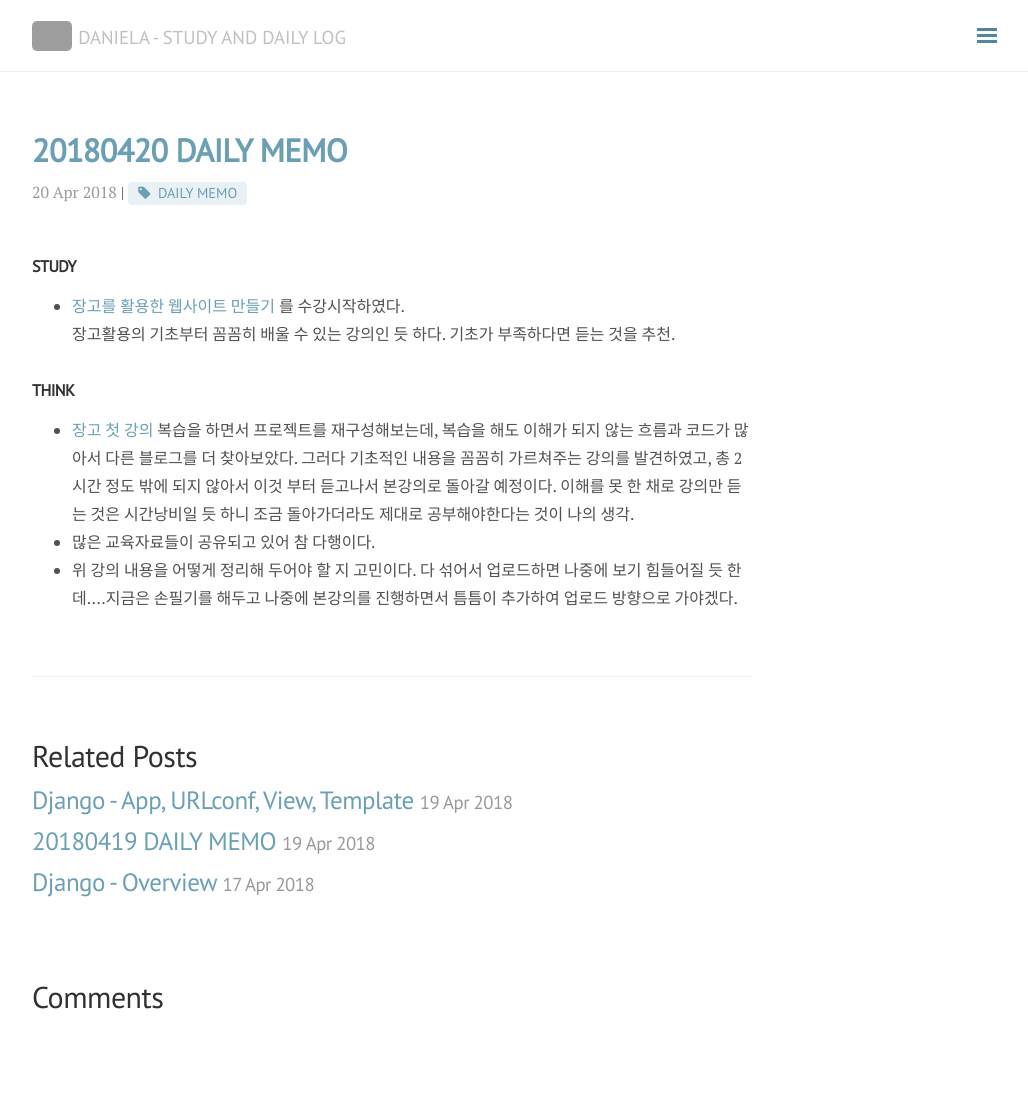
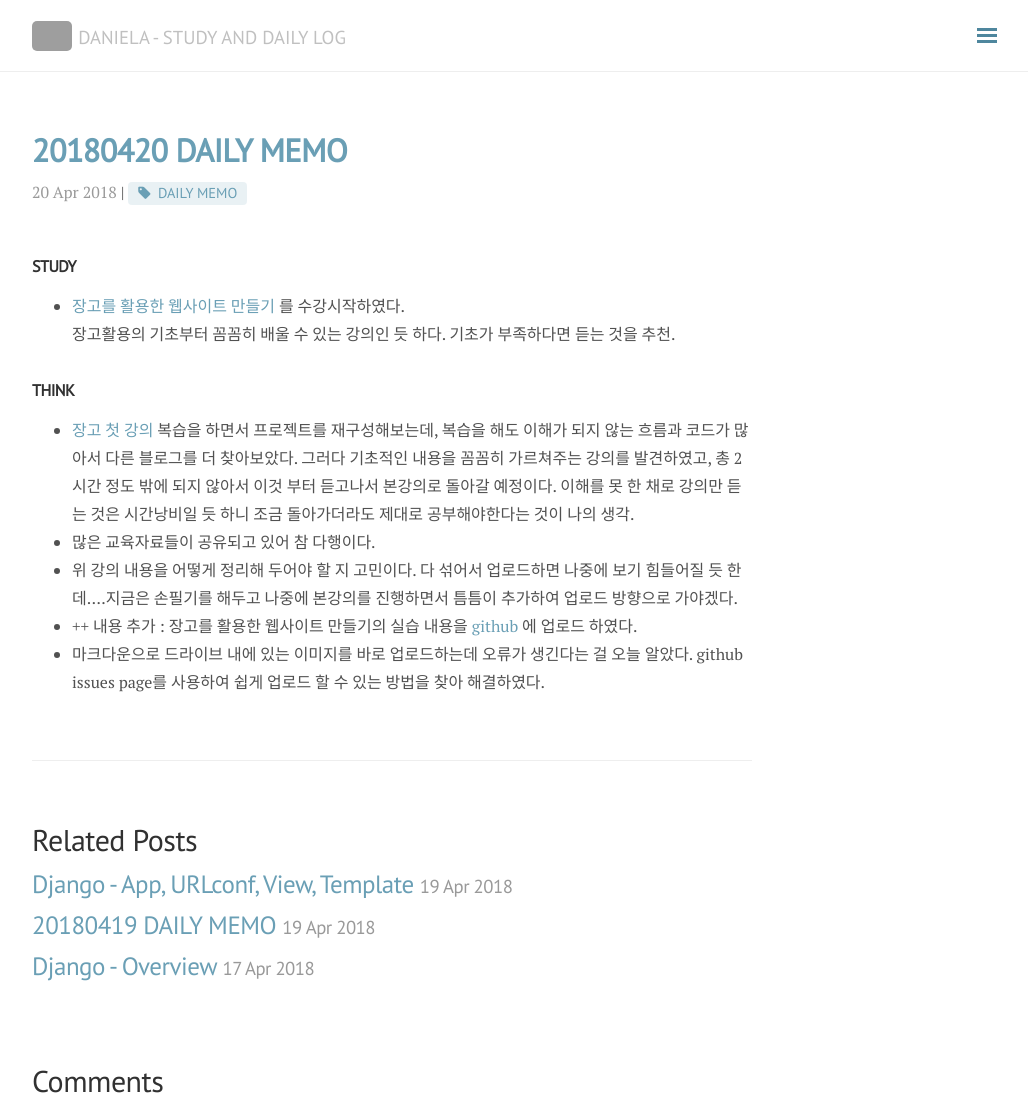
Before and after one commit to DongmeeKim/DongmeeKim.github.io, a Jekyll site: the page built from _posts/2018-04-20-dailymemo.md, in a window 1280 px wide and 1110 px high. Shown: the whole window, without its empty margins (248-1276 px from the left). Built offline with Jekyll 4.4.1, drawn with Linux system fonts in a browser that asks for light colours; nearby versions of some CDN libraries; comment, search, counter and statistics services are not loaded; grey boxes are pictures that could not be loaded.

Commit message:
포스트 업로드

```diff
--- a/_posts/2018-04-20-dailymemo.md
+++ b/_posts/2018-04-20-dailymemo.md
@@ -15,3 +15,5 @@ comments: true
 - [장고 첫 강의](https://nomade.kr/vod/django/) 복습을 하면서 프로젝트를 재구성해보는데, 복습을 해도 이해가 되지 않는 흐름과 코드가 많아서 다른 블로그를 더 찾아보았다. 그러다 기초적인 내용을 꼼꼼히 가르쳐주는 강의를 발견하였고, 총 2시간 정도 밖에 되지 않아서 이것 부터 듣고나서 본강의로 돌아갈 예정이다. 이해를 못 한 채로 강의만 듣는 것은 시간낭비일 듯 하니 조금 돌아가더라도 제대로 공부해야한다는 것이 나의 생각.
 - 많은 교육자료들이 공유되고 있어 참 다행이다.
 - 위 강의 내용을 어떻게 정리해 두어야 할 지 고민이다. 다 섞어서 업로드하면 나중에 보기 힘들어질 듯 한데....지금은 손필기를 해두고 나중에 본강의를 진행하면서 틈틈이 추가하여 업로드 방향으로 가야겠다.
+- ++ 내용 추가 : 장고를 활용한 웹사이트 만들기의 실습 내용을 [github](https://github.com/DongmeeKim/Django-practice) 에 업로드 하였다.
+- 마크다운으로 드라이브 내에 있는 이미지를 바로 업로드하는데 오류가 생긴다는 걸 오늘 알았다. github issues page를 사용하여 쉽게 업로드 할 수 있는 방법을 찾아 해결하였다.
```
